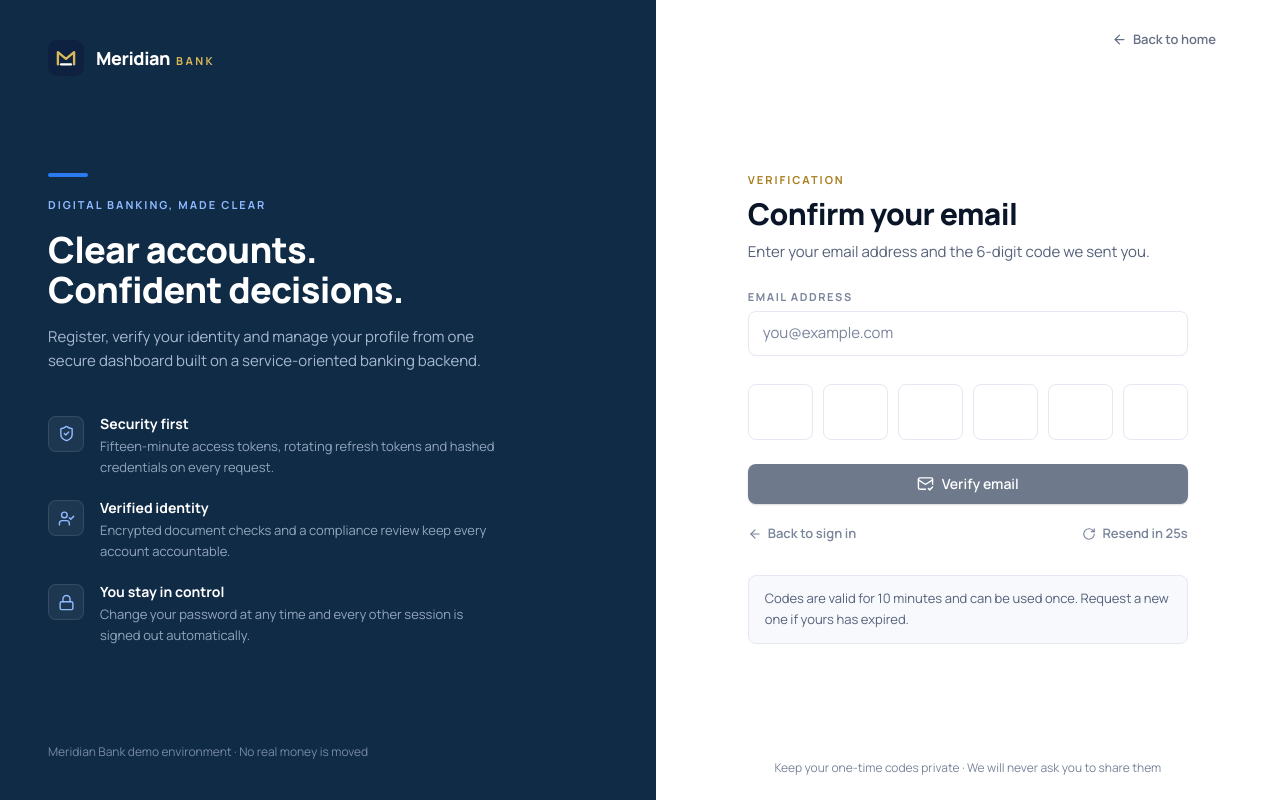
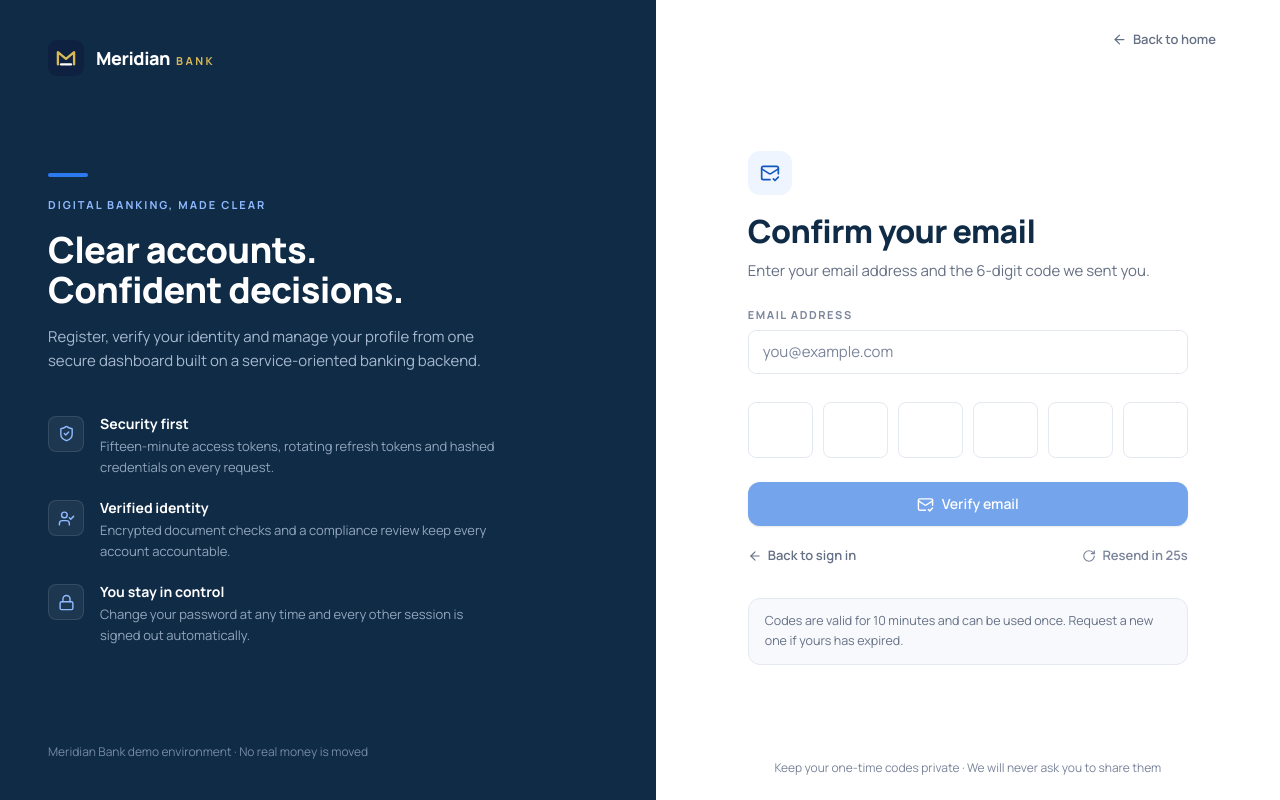
Before and after one commit to Degky827/DBS, a React (Vite) app in the folder frontend/: page /verify-email in a window 1280 px wide. Built offline with nearby package versions, Linux system fonts and the light colour scheme; no server answers.

Commit message:
feat(frontend): refresh email verification page
Align the verification screen with the public brand system, keep the resend
countdown and one-time-code flow intact, and return verified users to /login
when they are not already signed in.

```diff
--- a/frontend/src/pages/auth/VerifyEmail.jsx
+++ b/frontend/src/pages/auth/VerifyEmail.jsx
@@ -35,7 +35,7 @@ export default function VerifyEmail() {
     try {
       await verifyEmail(email, code);
       if (isAuthenticated) navigate("/dashboard", { replace: true });
-      else navigate("/", { state: { verified: true }, replace: true });
+      else navigate("/login", { state: { verified: true }, replace: true });
     } catch (err) {
       const { message } = normalizeApiError(err);
       setServerError(message);
@@ -61,13 +61,17 @@ export default function VerifyEmail() {
 
   return (
     <div>
-      <p className="eyebrow">Verification</p>
-      <h1 className="mt-2 text-3xl font-extrabold">Confirm your email</h1>
-      <p className="mt-2 text-[15px] leading-relaxed text-ink-500">
+      <span className="flex h-11 w-11 items-center justify-center rounded-xl bg-brand-50 text-brand-700">
+        <MailCheck size={20} />
+      </span>
+      <h1 className="mt-4 text-[32px] font-extrabold leading-tight text-midnight">
+        Confirm your email
+      </h1>
+      <p className="mt-2 text-[15px] leading-relaxed text-muted">
         {emailAsked ? (
           <>
             Enter the 6-digit code sent to{" "}
-            <span className="font-semibold text-navy-900">{email}</span>.
+            <span className="font-semibold text-midnight">{email}</span>.
           </>
         ) : (
           "Enter your email address and the 6-digit code we sent you."
@@ -99,7 +103,7 @@ export default function VerifyEmail() {
 
       <button
         type="button"
-        className="btn-primary mt-6 w-full"
+        className="btn-brand mt-6 w-full"
         disabled={otp.length < 6 || submitting || !/^\S+@\S+\.\S+$/.test(email)}
         onClick={() => verify(otp)}
       >
@@ -114,15 +118,18 @@ export default function VerifyEmail() {
         )}
       </button>
 
-      <div className="mt-5 flex items-center justify-between text-[13px]">
-        <Link to="/" className="inline-flex items-center gap-1.5 font-semibold text-ink-400 hover:text-navy-600">
+      <div className="mt-5 flex items-center justify-between gap-3 text-[13px]">
+        <Link
+          to="/login"
+          className="inline-flex items-center gap-1.5 font-semibold text-muted transition hover:text-midnight"
+        >
           <ArrowLeft size={14} /> Back to sign in
         </Link>
         <button
           type="button"
           onClick={resend}
           disabled={countdown > 0}
-          className="inline-flex items-center gap-1.5 font-semibold text-navy-600 disabled:text-ink-400"
+          className="inline-flex items-center gap-1.5 font-semibold text-brand-700 transition disabled:text-ink-400"
         >
           <RotateCw size={14} />
           {countdown > 0 ? `Resend in ${countdown}s` : "Resend code"}
@@ -133,9 +140,9 @@ export default function VerifyEmail() {
         {resent ? "A new code has been requested for your email." : ""}
       </Alert>
 
-      <div className="mt-8 rounded-lg border border-ink-200 bg-ink-50 px-4 py-3 text-[13px] leading-relaxed text-ink-500">
-        Codes are valid for 10 minutes and can be used once. Request a new one if
-        yours has expired.
+      <div className="mt-8 rounded-xl border border-ink-200 bg-ink-50 px-4 py-3 text-[12.5px] leading-relaxed text-muted">
+        Codes are valid for 10 minutes and can be used once. Request a new one if yours
+        has expired.
       </div>
     </div>
   );
```
